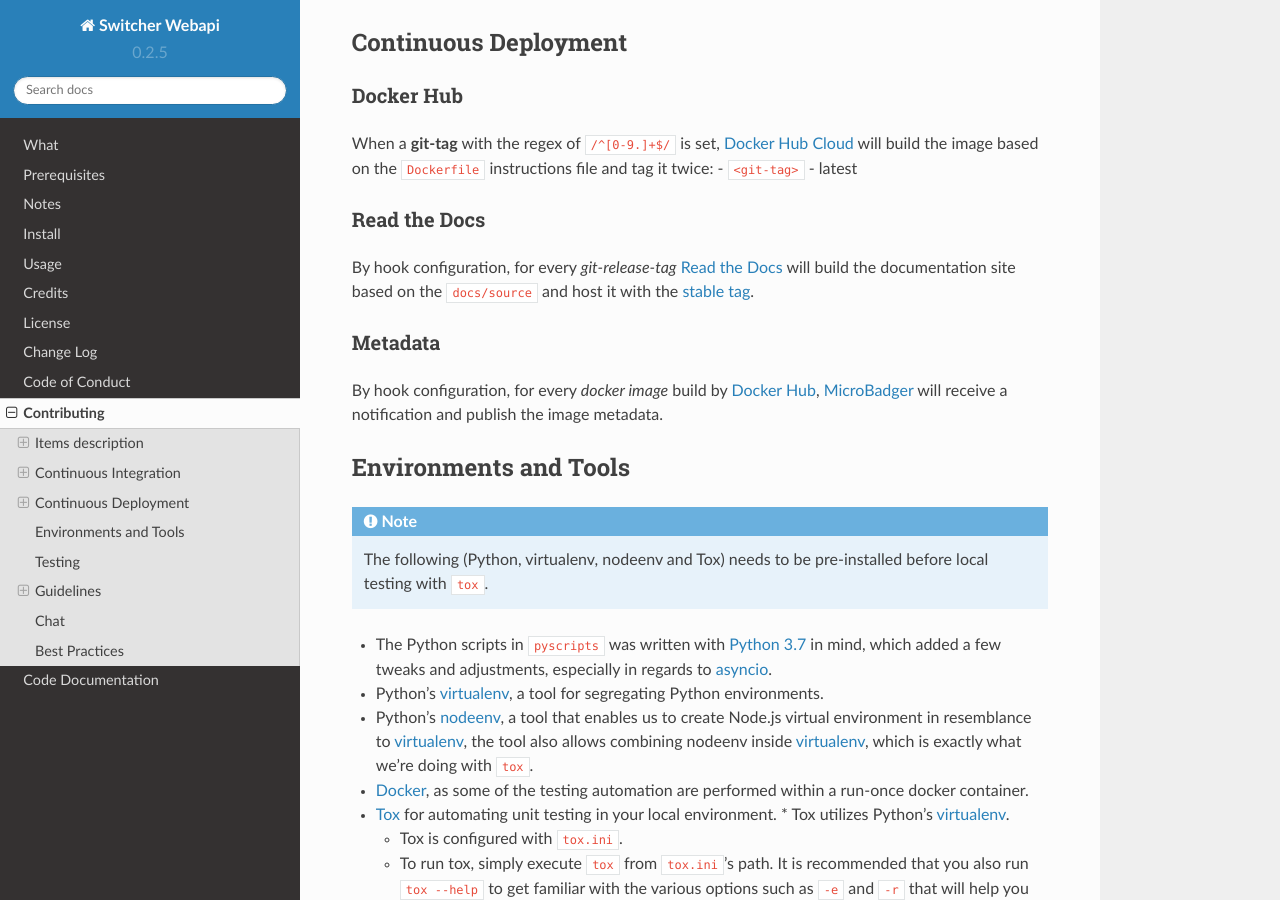
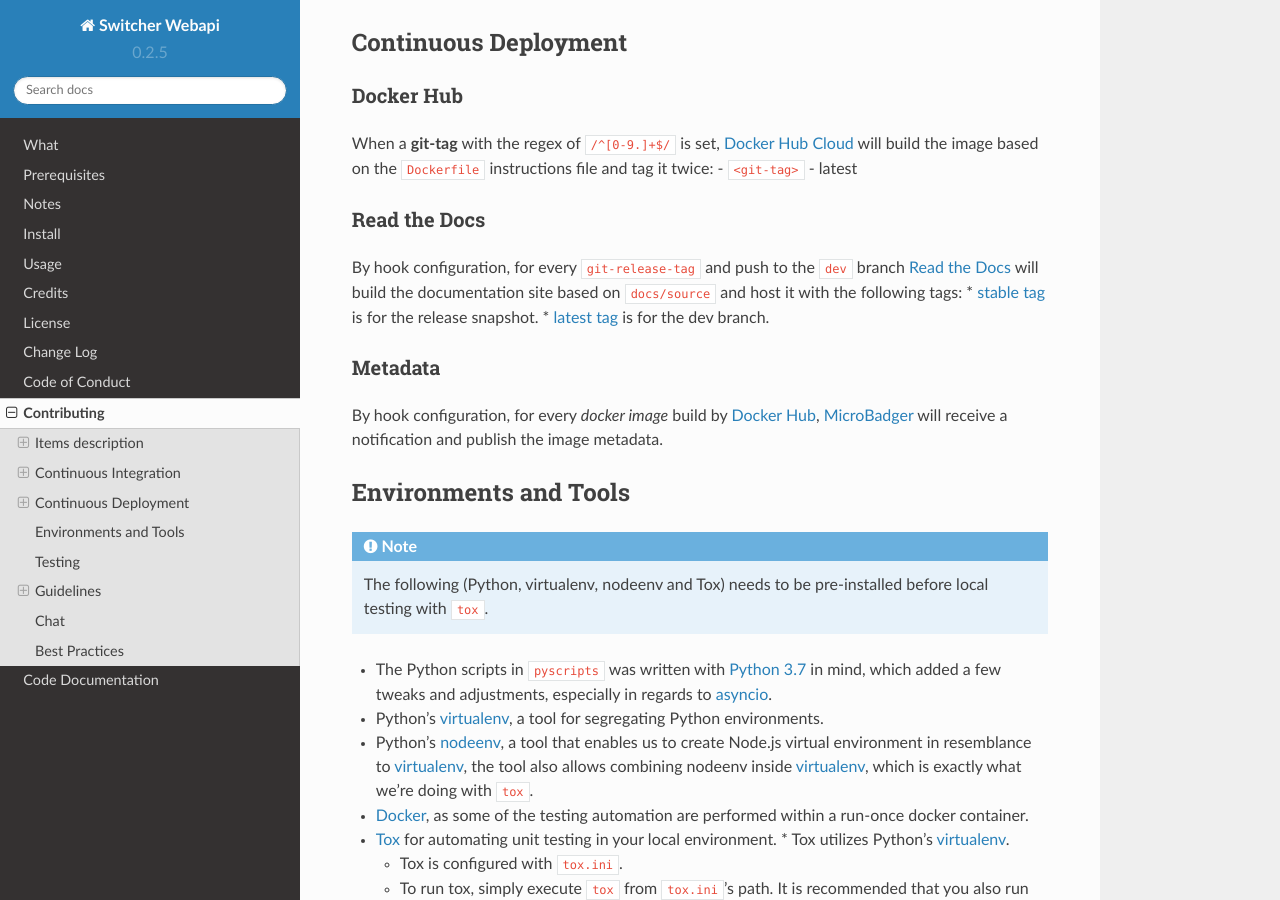
Before and after one commit to TomerFi/switcher_webapi, a Sphinx documentation site: the page built from docs/source/contributing.rst, in a window 1280 px wide and 900 px high, scrolled down 3899 px. Built offline with Sphinx 7.4.7 and the Read the Docs theme 2.0.0, drawn with Linux system fonts in a browser that asks for light colours.

Commit message:
Better read-the-docs documentation.

```diff
--- a/docs/source/contributing.rst
+++ b/docs/source/contributing.rst
@@ -181,8 +181,11 @@ image based on the ``Dockerfile`` instructions file and tag it twice:
 Read the Docs
 -------------
 
-By hook configuration, for every *git-release-tag* `Read the Docs`_ will build the documentation
-site based on the ``docs/source`` and host it with the `stable tag`_.
+By hook configuration, for every ``git-release-tag`` and push to the ``dev`` branch
+`Read the Docs`_ will build the documentation site based on ``docs/source`` and host
+it with the following tags:
+*   `stable tag`_ is for the release snapshot.
+*   `latest tag`_ is for the dev branch.
 
 Metadata
 --------
@@ -481,6 +484,7 @@ Any contribution bumping up this percentage will be gladly embraced.
 .. _David-DM: https://david-dm.org/TomerFi/switcher_webapi
 .. _Docker Hub Cloud: https://hub.docker.com/r/tomerfi/switcher_webapi/builds
 .. _stable tag: https://switcher-webapi.readthedocs.io/en/stable
+.. _latest tag: https://switcher-webapi.readthedocs.io/en/latest
 .. _Docker Hub: https://hub.docker.com/r/tomerfi/switcher_webapi
 .. _MicroBadger: https://microbadger.com/images/tomerfi/switcher_webapi
 .. _Python 3.7: https://www.python.org/downloads/
```
Also changed, not shown: CONTRIBUTING.md (+7 -3 lines).
